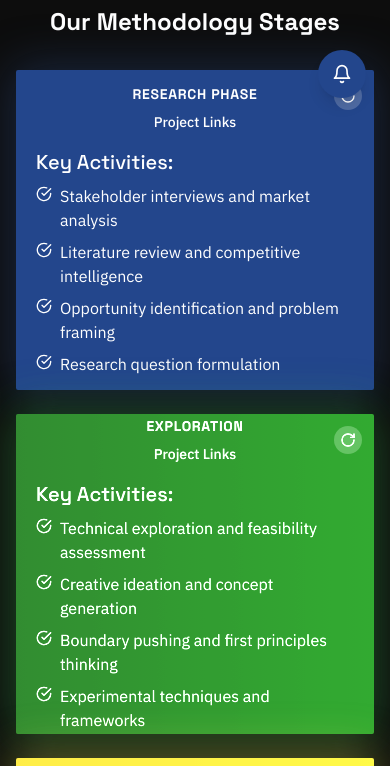
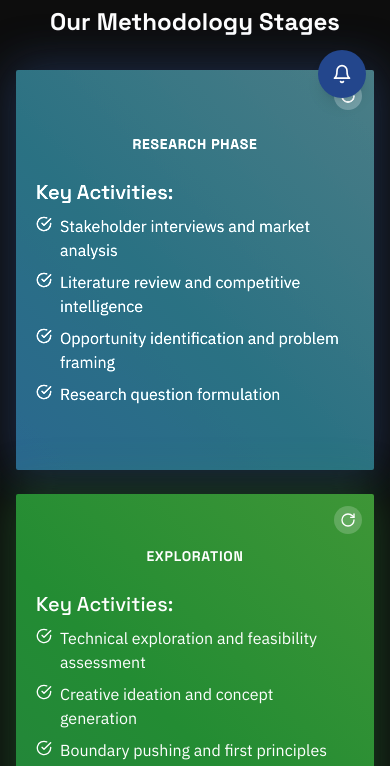
Before and after one commit to martinobettucci/le-labs-website, a React (Vite) app: page /methodology in a window 390 px wide. Shown: the part 722-1488 px from the top of the page. Built offline with nearby package versions, Linux system fonts and the light colour scheme; no server answers; the database is empty.

Commit message:
Fixed styling errors

```diff
--- a/src/components/tiles/MetroTile.tsx
+++ b/src/components/tiles/MetroTile.tsx
@@ -24,7 +24,7 @@ interface MetroTileProps {
 type FaceType = 'details' | 'image' | 'links';
 
 // Transition types
-type TransitionType = 'fade' | 'slide' | 'scale' | 'kaleidoscope' | 'rainbow' | 'obturator' | 'slidingDoors' | 'zoom' | 'flip';
+type TransitionType = 'fade' | 'slide' | 'scale' | 'kaleidoscope' | 'rainbow' | 'slidingDoors' | 'zoom' | 'flip';
 
 const MetroTile: React.FC<MetroTileProps> = ({
   title,
@@ -153,19 +153,25 @@ const MetroTile: React.FC<MetroTileProps> = ({
     return () => clearInterval(intervalId);
   }, [image, links, reducedMotion, availableFaces]);
 
-  // Determine a random transition type when component mounts
 	useEffect(() => {
+	  // Liste des transitions valides pour ce composant
+	  const availableTransitions: TransitionType[] = [
+	    'fade', 'slide', 'scale', 'zoom', 'flip', 'kaleidoscope', 'rainbow', 'slidingDoors'
+	  ];
+
 	  if (reducedMotion) {
 	    setTransitionType('fade');
 	    return;
 	  }
 
-    const availableTransitions: TransitionType[] = [
-      'fade', 'slide', 'scale', 'zoom', 'flip', 'kaleidoscope', 'rainbow', 'obturator', 'slidingDoors'
-    ];
-
+	  // Vérifie la présence d'une transition forcée en localStorage
+	  const forced = localStorage.getItem('forceTransition');
+	  if (forced && availableTransitions.includes(forced as TransitionType)) {
+	    setTransitionType(forced as TransitionType);
+	  } else {
 	    const randomIndex = Math.floor(Math.random() * availableTransitions.length);
 	    setTransitionType(availableTransitions[randomIndex]);
+	  }
 	}, [reducedMotion, tileStyles]);
 
   // Handle tile click (excluding the flip button click)
@@ -228,19 +234,19 @@ const MetroTile: React.FC<MetroTileProps> = ({
   // Determine tile size class - This is no longer being used for setting the size
   // The size is now determined by the grid layout in the parent component
   const sizeClasses = {
-		small: 'h-40 md:h-68',
-		medium: 'h-60 md:h-68',
-		large: 'h-80 md:h-100',
-		wide: 'h-48 md:h-56'
+		small: 'h-68 md:h-68',
+		medium: 'h-68 md:h-68',
+		large: 'h-100 md:h-100',
+		wide: 'h-56 md:h-56'
 	};
 
 
   // Get transition-specific animation variants
   const getVariants = () => {
-    // Base animation for hover and tap - FIXED: reduced hover scale to prevent excessive growth
+    // Base animation for hover and tap
     const hoverTapAnimations = {
       hover: {
-        scale: transitionType === 'obturator' ? 1.01 : 1.02, // Even smaller scale for obturator transition
+        scale: 1.02,
         transition: { duration: 0.3 }
       },
       tap: {
@@ -327,33 +333,6 @@ const MetroTile: React.FC<MetroTileProps> = ({
           },
           ...hoverTapAnimations
         };
-      case 'obturator':
-        return {
-          initial: {
-            opacity: 0,
-            clipPath: 'circle(0% at center)'
-          },
-          animate: {
-            opacity: 1,
-            clipPath: 'circle(150% at center)',
-            transition: {
-              clipPath: {
-                duration: 1.0,
-                ease: [0.22, 1, 0.36, 1]
-              },
-              opacity: { duration: 0.5 }
-            }
-          },
-          // Fixed: Custom hover animation for obturator to limit scale
-          hover: {
-            scale: 1.01, // Much smaller scale for obturator effect
-            transition: { duration: 0.3 }
-          },
-          tap: {
-            scale: 0.98,
-            transition: { duration: 0.1 }
-          }
-        };
       case 'slidingDoors':
         return {
           initial: {
@@ -436,16 +415,19 @@ const MetroTile: React.FC<MetroTileProps> = ({
 
   // Get animation class based on transition type
 	const getAnimationClass = () => {
-    switch (transitionType) {
-      case 'rainbow':
-        return 'rainbow-doors';
-      case 'kaleidoscope':
-        return 'kaleidoscope-bg';
-      case 'obturator':
-        return 'obturator-open';
-      default:
-        return '';
-    }
+	  // All animation classes (add/remove as you want)
+	  const classes = [
+	    '', // No animation, classic tile
+	    'kaleidoscope-bg',
+	    // 'rainbow-doors',
+	    // 'animated-shadow',
+	    // 'animated-border',
+	    // 'subtle-waves',
+	    // 'tile-glow',
+	    // 'flat-animated-overlay'
+	  ];
+	  // Pick a random animation class
+	  return classes[Math.floor(Math.random() * classes.length)];
 	};
 
   // Animation for face transitions
@@ -529,7 +511,6 @@ const MetroTile: React.FC<MetroTileProps> = ({
     >
       <div className="text-center mb-4">
         <h3 className="metro-tile-headline mb-2">{title}</h3>
-        <p className="text-sm font-medium">Project Links</p>
       </div>
 
       {links}
--- a/src/components/tiles/ProjectTile.tsx
+++ b/src/components/tiles/ProjectTile.tsx
@@ -22,8 +22,9 @@ const ProjectTile: React.FC<ProjectTileProps> = ({ project, hasNewUpdates = fals
       case 6:
         return 'medium';
       case 12:
+				return 'wide';
       default:
-        return 'wide';
+        return 'large';
     }
   };
 
@@ -180,7 +181,7 @@ const ProjectTile: React.FC<ProjectTileProps> = ({ project, hasNewUpdates = fals
     <motion.div
       initial={animation.initial}
       animate={animation.animate}
-      whileHover={{ scale: 1.02, transition: { duration: 0.3 } }}
+      //whileHover={{ scale: 1.02, transition: { duration: 0.3 } }}
       className="h-full"
     >
       <div className="h-full">
--- a/src/components/transitions/PageTransition.tsx
+++ b/src/components/transitions/PageTransition.tsx
@@ -18,19 +18,28 @@ const PageTransition: React.FC<PageTransitionProps> = ({ children }) => {
 
   // Determine a random transition type when location changes
 	useEffect(() => {
+	  // Liste des transitions valides
+	  const validTransitions: TransitionType[] = [
+	    'fade', 'slide', 'scale', 'zoom', 'obturator', 'slidingDoors'
+	  ];
+
+	  // Cas accessibilité : réduit le mouvement
 	  if (reducedMotion) {
 	    setTransitionType('fade');
 	    return;
 	  }
 
-    const transitions: TransitionType[] = [
-      'fade', 'slide', 'scale', 'zoom', 'obturator', 'slidingDoors'
-      // Removed more extreme transitions like kaleidoscope, rainbow and flip
-      // for page transitions to keep things more usable
-    ];
-    const randomIndex = Math.floor(Math.random() * transitions.length);
-    setTransitionType(transitions[randomIndex]);
+	  // Test localStorage : transition forcée ?
+	  const forced = localStorage.getItem('forceTransition');
+	  if (forced && validTransitions.includes(forced as TransitionType)) {
+	    setTransitionType(forced as TransitionType);
+	  } else {
+	    // Choix aléatoire sinon
+	    const randomIndex = Math.floor(Math.random() * validTransitions.length);
+	    setTransitionType(validTransitions[randomIndex]);
+	  }
 	}, [location.pathname, reducedMotion]);
+
 
   // Get transition-specific animation variants
   const getVariants = () => {
--- a/src/index.css
+++ b/src/index.css
@@ -2,81 +2,40 @@
 @tailwind components;
 @tailwind utilities;
 
+/* ========================================
+   1. BASE & COMPONENT STYLES (as in your original)
+   ======================================== */
 @layer base {
   html {
     @apply bg-background text-gray-100 antialiased;
   }
-
   body {
     @apply font-body;
     overflow-x: hidden;
   }
-
   h1, h2, h3, h4, h5, h6 {
     @apply font-heading font-bold;
   }
-
-  h1 {
-    @apply text-4xl sm:text-5xl md:text-6xl;
-  }
-
-  h2 {
-    @apply text-3xl sm:text-4xl md:text-5xl;
-  }
-
-  h3 {
-    @apply text-2xl sm:text-3xl;
-  }
-
-  h4 {
-    @apply text-xl sm:text-2xl;
-  }
-
-  a {
-    @apply transition-colors duration-200;
-  }
-
-  code, pre {
-    @apply font-mono;
-  }
+  h1 { @apply text-4xl sm:text-5xl md:text-6xl; }
+  h2 { @apply text-3xl sm:text-4xl md:text-5xl; }
+  h3 { @apply text-2xl sm:text-3xl; }
+  h4 { @apply text-xl sm:text-2xl; }
+  a { @apply transition-colors duration-200; }
+  code, pre { @apply font-mono; }
 }
 
 @layer components {
   .metro-tile {
     @apply relative overflow-hidden transition-all duration-300 ease-out rounded-sm shadow-lg;
   }
-
-  .metro-tile-small {
-    @apply metro-tile h-40 w-full;
-  }
-
-  .metro-tile-medium {
-    @apply metro-tile h-60 w-full;
-  }
-
-  .metro-tile-large {
-    @apply metro-tile h-180 w-full;
-  }
-
-  .metro-tile-wide {
-    @apply metro-tile h-48 w-full;
-  }
-
-  .metro-tile-headline {
-    @apply text-sm uppercase tracking-wider font-bold;
-  }
-
-  .metro-tile-content {
-    @apply p-5 h-full flex flex-col justify-between;
-  }
-
-  .button-primary {
-    @apply px-5 py-2 bg-primary hover:bg-primary-dark text-white font-medium transition-colors;
-  }
-
-  .button-outline {
-    @apply px-5 py-2 border-2 border-primary text-primary hover:bg-primary hover:text-white font-medium transition-colors;
-  }
+  .metro-tile-small { @apply metro-tile h-68 w-full; }
+  .metro-tile-medium { @apply metro-tile h-68 w-full; }
+  .metro-tile-large { @apply metro-tile h-180 w-full; }
+  .metro-tile-wide { @apply metro-tile h-56 w-full; }
+  .metro-tile-headline { @apply text-sm uppercase tracking-wider font-bold; }
+  .metro-tile-content { @apply p-5 h-full flex flex-col justify-between; }
+  .button-primary { @apply px-5 py-2 bg-primary hover:bg-primary-dark text-white font-medium transition-colors; }
+  .button-outline { @apply px-5 py-2 border-2 border-primary text-primary hover:bg-primary hover:text-white font-medium transition-colors; }
 
   /* Page transition styles */
   .page-transition {
@@ -86,108 +45,166 @@
     backface-visibility: hidden;
     transform-style: flat;
   }
-
-  /* Disable pointer events only during active animation */
-  .page-transition[data-motion-state="animating"] {
-    pointer-events: none;
-  }
-
-  /* Container for page transitions */
-  .transition-container {
-    overflow: hidden;
-    position: relative;
-    width: 100%;
-  }
+  .page-transition[data-motion-state="animating"] { pointer-events: none; }
+  .transition-container { overflow: hidden; position: relative; width: 100%; }
 
   /* Ambient light styling */
   .ambient-light-tile {
     @apply relative;
     transition: box-shadow 1.2s ease;
-  }
-
-  .ambient-light-tile {
     box-shadow: 0 0 48px 4px var(--ambient-color, rgba(255,255,255,0.15));
   }
-
   .ambient-light-tile:hover {
     box-shadow: 0 0 64px 6px var(--ambient-color, rgba(255,255,255,0.25));
   }
 
-  /* New animation classes */
+  /* 3D flipping card styles */
+  .perspective-1000 { perspective: 1000px; }
+  .preserve-3d { transform-style: preserve-3d; }
+  .backface-hidden { backface-visibility: hidden; }
+  .rotate-y-180 { transform: rotateY(180deg); }
+}
+
+/* ========================================
+   2. ANIMATIONS
+   ======================================== */
+
+/* -- KALEIDOSCOPE (slightly more transparent to preserve tile color) -- */
 .kaleidoscope-bg {
   @apply relative overflow-hidden;
   background: linear-gradient(45deg,
-      rgba(35, 70, 140, 0.7),
-      rgba(35, 140, 51, 0.7),
-      rgba(217, 207, 74, 0.7),
-      rgba(242, 65, 65, 0.7)
+    rgba(35, 70, 140, 0.35),
+    rgba(35, 140, 51, 0.35),
+    rgba(217, 207, 74, 0.35),
+    rgba(242, 65, 65, 0.35)
   );
   background-size: 400% 400%;
   animation: gradient-shift 8s ease infinite;
 }
-
-  /* Obturator (camera shutter) effect */
-  .obturator-open {
-    animation: obturator-open 0.5s forwards ease-out;
-  }
-
 @keyframes gradient-shift {
   0% { background-position: 0% 50%; }
   50% { background-position: 100% 50%; }
   100% { background-position: 0% 50%; }
 }
 
-  @keyframes obturator-open {
-    0% { clip-path: circle(0% at center); }
-    100% { clip-path: circle(150% at center); }
-  }
-
-  /* Rainbow sliding doors effect */
+/* -- RAINBOW DOORS (make overlay less strong) -- */
 .rainbow-doors {
   position: relative;
   overflow: hidden;
 }
-
 .rainbow-doors::before {
   content: '';
   position: absolute;
-    top: 0;
-    left: 0;
-    width: 100%;
-    height: 100%;
+  top: 0; left: 0;
+  width: 100%; height: 100%;
   background: linear-gradient(90deg,
-      rgba(255,0,0,0.2),
-      rgba(255,165,0,0.2),
-      rgba(255,255,0,0.2),
-      rgba(0,128,0,0.2),
-      rgba(0,0,255,0.2),
-      rgba(75,0,130,0.2),
-      rgba(238,130,238,0.2)
+    rgba(255,0,0,0.08),
+    rgba(255,165,0,0.08),
+    rgba(255,255,0,0.08),
+    rgba(0,128,0,0.08),
+    rgba(0,0,255,0.08),
+    rgba(75,0,130,0.08),
+    rgba(238,130,238,0.08)
   );
   background-size: 700% 100%;
-    animation: rainbow-slide 1s ease-out forwards;
-    mix-blend-mode: overlay;
+  animation: rainbow-slide 1.2s ease-out forwards;
+  mix-blend-mode: lighten;
+  pointer-events: none;
+  z-index: 1;
 }
-
 @keyframes rainbow-slide {
   0% { transform: translateX(-100%); }
   100% { transform: translateX(0); }
 }
 
-  /* New 3D flipping card styles */
-  .perspective-1000 {
-    perspective: 1000px;
+/* --- Animated Shadow Pulse --- */
+.animated-shadow {
+  animation: shadow-pulse 2.2s infinite cubic-bezier(0.4,0,0.2,1);
+  box-shadow: 0 0 32px 0 var(--ambient-color, 0.20);
+}
+@keyframes shadow-pulse {
+  0%, 100% { box-shadow: 0 0 32px 0 var(--ambient-color, 0.20);}
+  60% { box-shadow: 0 0 64px 12px var(--ambient-color, 0.28);}
 }
 
-  .preserve-3d {
-    transform-style: preserve-3d;
+/* --- Animated Border Gradient --- */
+.animated-border {
+  position: relative;
+  z-index: 0;
+}
+.animated-border::after {
+  content: '';
+  position: absolute;
+  z-index: 1;
+  inset: 0;
+  border-radius: inherit;
+  padding: 2px;
+  pointer-events: none;
+  background: linear-gradient(270deg, #ff6a00, #ffd800, #21d4fd, #b721ff, #ff6a00);
+  background-size: 400% 400%;
+  animation: border-gradient-move 5s linear infinite;
+  -webkit-mask:
+    linear-gradient(#fff 0 0) content-box,
+    linear-gradient(#fff 0 0);
+  -webkit-mask-composite: xor;
+  mask-composite: exclude;
+}
+@keyframes border-gradient-move {
+  0% { background-position: 0% 50%; }
+  100% { background-position: 100% 50%; }
 }
 
-  .backface-hidden {
-    backface-visibility: hidden;
+/* --- Subtle Waves Overlay --- */
+.subtle-waves {
+  position: relative;
+}
+.subtle-waves::before {
+  content: '';
+  position: absolute;
+  inset: 0;
+  pointer-events: none;
+  /* Example with diagonal gradient; replace with SVG data-uri for more complex waves */
+  background: repeating-linear-gradient(
+    120deg,
+    rgba(255,255,255,0.07) 0px,
+    rgba(255,255,255,0.07) 2px,
+    transparent 4px,
+    transparent 18px
+  );
+  opacity: 1;
+  animation: waves-move 7s linear infinite;
+  z-index: 1;
+}
+@keyframes waves-move {
+  0% { background-position: 0 0; }
+  100% { background-position: 200px 200px; }
 }
 
-  .rotate-y-180 {
-    transform: rotateY(180deg);
+/* --- Tile Glow on Hover --- */
+.tile-glow {
+  transition: box-shadow 0.6s cubic-bezier(0.4,0,0.2,1);
 }
+.tile-glow:hover {
+  box-shadow: 0 0 48px 8px var(--ambient-color, 0.15),
+              0 0 0 4px rgba(255,255,255,0.10) inset;
 }
+
+/* --- Flat Animated Overlay (animated light gradient, very subtle) --- */
+.flat-animated-overlay {
+  position: relative;
+  overflow: hidden;
+}
+.flat-animated-overlay::before {
+  content: '';
+  position: absolute;
+  inset: 0;
+  pointer-events: none;
+  background: linear-gradient(120deg, rgba(255,255,255,0.06) 0%, rgba(0,0,0,0.03) 100%);
+  opacity: 1;
+  animation: overlay-move 5s linear infinite alternate;
+  z-index: 1;
+}
+@keyframes overlay-move {
+  0% { background-position: 0% 0%; }
+  100% { background-position: 100% 100%; }
+}
--- a/src/lib/supabase.ts
+++ b/src/lib/supabase.ts
@@ -1,10 +1,10 @@
 import { createClient } from '@supabase/supabase-js';
 
-const supabaseUrl = import.meta.env.VITE_SUPABASE_URL as string;
-const supabaseAnonKey = import.meta.env.VITE_SUPABASE_ANON_KEY as string;
+const supabaseUrl = import.meta.env.VITE_SUPABASE_URL;
+const supabaseAnonKey = import.meta.env.VITE_SUPABASE_ANON_KEY;
 
 if (!supabaseUrl || !supabaseAnonKey) {
-  console.error('Missing Supabase environment variables');
+  throw new Error('Missing Supabase environment variables: VITE_SUPABASE_URL and/or VITE_SUPABASE_ANON_KEY');
 }
 
 export const supabase = createClient(supabaseUrl, supabaseAnonKey);
```
Also changed, not shown: 7 other files (tests, documents, lock files or other folders). Lines whose indentation alone changed are shown as unchanged.
